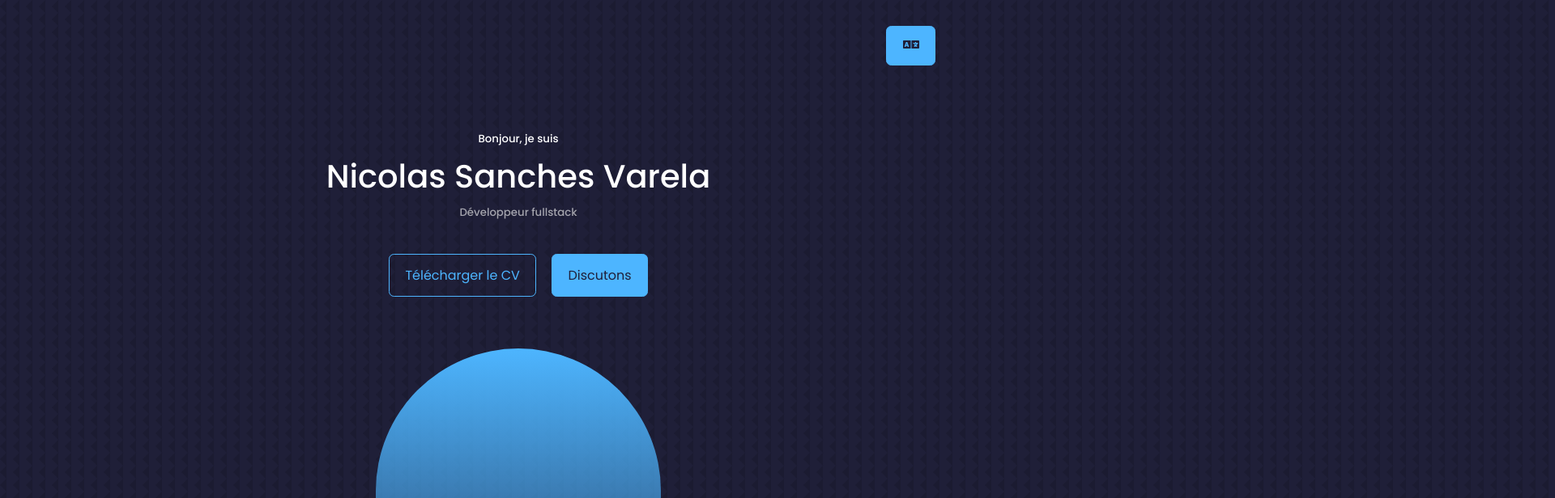
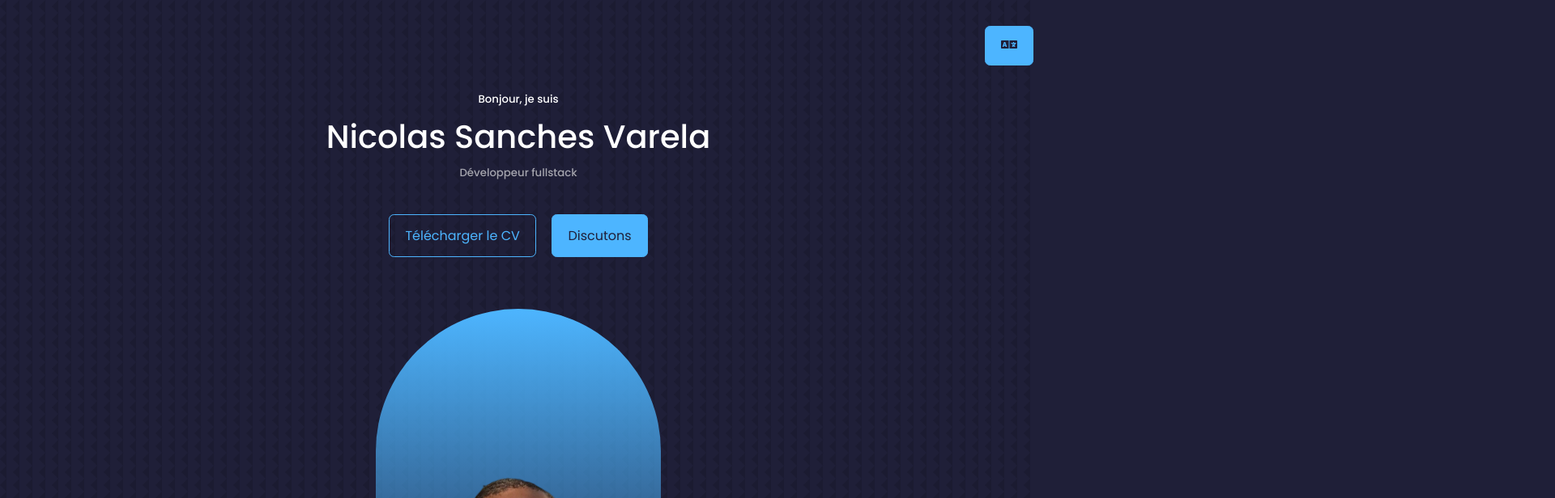
Before and after one commit to NsanVarela/portfolio, a React (Create React App) app: page / in a window 1280 px wide. Shown: the top 616 px of the page at 81% size, 1920 px wide, since content can reach past the window. Built offline with nearby package versions, Linux system fonts and the light colour scheme; some icons are missing.

Commit message:
fix menu on scroll on desktop

```diff
--- a/src/components/footer/footer.css
+++ b/src/components/footer/footer.css
@@ -11,7 +11,7 @@ footer a {
 }
 
 .footer__logo {
-    font-size: 2rem;
+    font-size: 1.5rem;
     font-weight: 500;
     margin-bottom: 2rem;
     display: inline-block;
@@ -63,4 +63,8 @@ footer a {
     .footer__socials {
         margin-bottom: 2.6rem;
     }
+
+    .footer__logo {
+        font-size: 1.5rem;
+    }
 }
--- a/src/components/nav/nav.css
+++ b/src/components/nav/nav.css
@@ -31,3 +31,11 @@ nav a.active {
     background: var(--color-primary);
     color: var(--color-bg);
 }
+
+
+/* ================ MEDIA QUERIES (SMALL DEVICES) ======================= */
+@media screen and (max-width: 600px) {
+    nav a {
+        padding: 0.5rem;
+    }
+}
--- a/src/index.css
+++ b/src/index.css
@@ -43,8 +43,8 @@ body {
 
 /* ================ GENERAL STYLE ======================= */
 .dropdown {
-    position: relative;
-    left: 85.5%;
+    position: fixed;
+    left: 95%;
     top: 2rem;
 }
 
@@ -166,6 +166,7 @@ img {
 /* ================ MEDIA QUERIES (MEDIUM DEVICES) ======================= */
 @media screen and (max-width: 1024px) {
     .dropdown {
+        position: relative;
         left: 87.5%;
     }
 
@@ -191,6 +192,7 @@ img {
 /* ================ MEDIA QUERIES (SMALL DEVICES) ======================= */
 @media screen and (max-width: 600px) {
     .dropdown {
+        position: relative;
         left: 75.5%;
     }
 
--- a/src/index.js
+++ b/src/index.js
@@ -14,7 +14,7 @@ i18n
         supportedLngs: ['en', 'fr', 'pt', 'es', 'ar', 'de'],
         fallbackLng: 'en',
         detection: {
-            order: ['path', 'cookie', 'htmlTag', 'localStorage', 'subdomain'],
+            order: ['cookie', 'path',  'htmlTag', 'localStorage', 'subdomain'],
             caches: ['cookie']
         },
         backend: {
```
